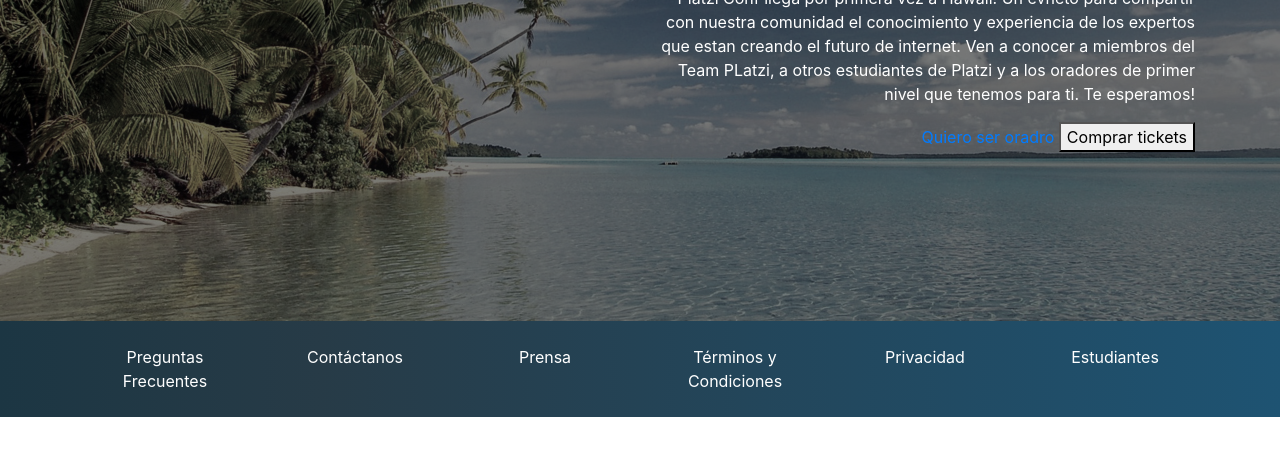
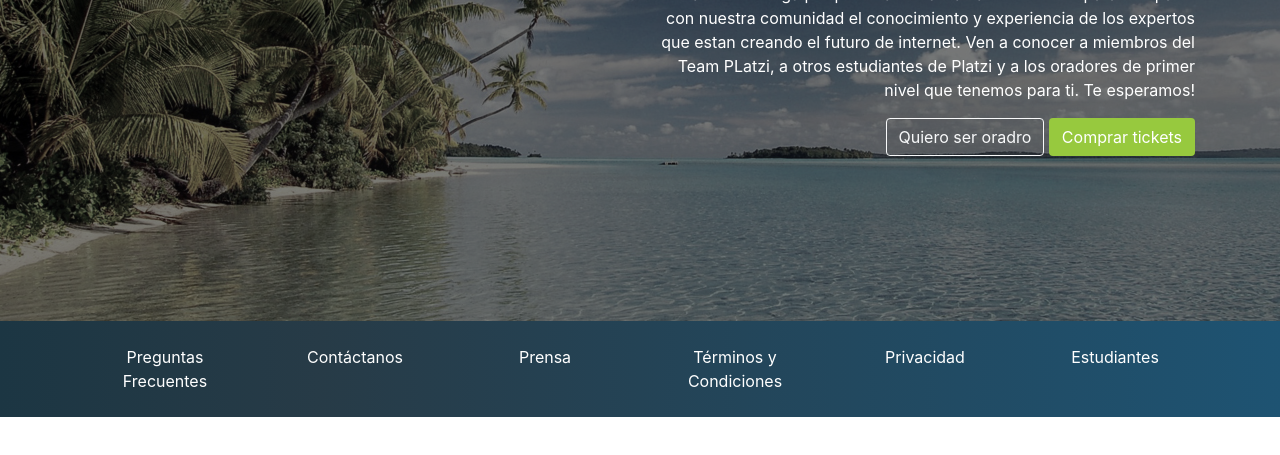
Before and after one commit to alexander6896/Curso-de-Bootstrap, a plain HTML site: page platzi-bootstrap/index.html in a window 1280 px wide. Shown: the part 295-750 px from the top of the page. Drawn offline with nearby package versions, Linux system fonts and the light colour scheme.

Commit message:
Se configuro los botones con el Framework.

```diff
--- a/platzi-bootstrap/index.css
+++ b/platzi-bootstrap/index.css
@@ -1,5 +1,14 @@
 .text-platzi {
     color: #97c93e !important;
+}
+
+.btn-platzi {
+    background-color: #97c93e;
+    color: white;
+}
+
+.btn-platzi:hover {
+    background-color: #82ad36;
 }
 
 #header img {
--- a/platzi-bootstrap/index.html
+++ b/platzi-bootstrap/index.html
@@ -71,8 +71,8 @@
                                     de internet.
                                     Ven a conocer a miembros del Team PLatzi, a otros estudiantes de Platzi y a los
                                     oradores de primer nivel que tenemos para ti. Te esperamos!</p>
-                                <a href="#">Quiero ser oradro</a>
-                                <button type="button">Comprar tickets</button>
+                                <a href="#" class="btn btn-outline-light">Quiero ser oradro</a>
+                                <button type="button" class="btn btn-platzi">Comprar tickets</button>
                             </div>
                         </div>
                     </div>
```
